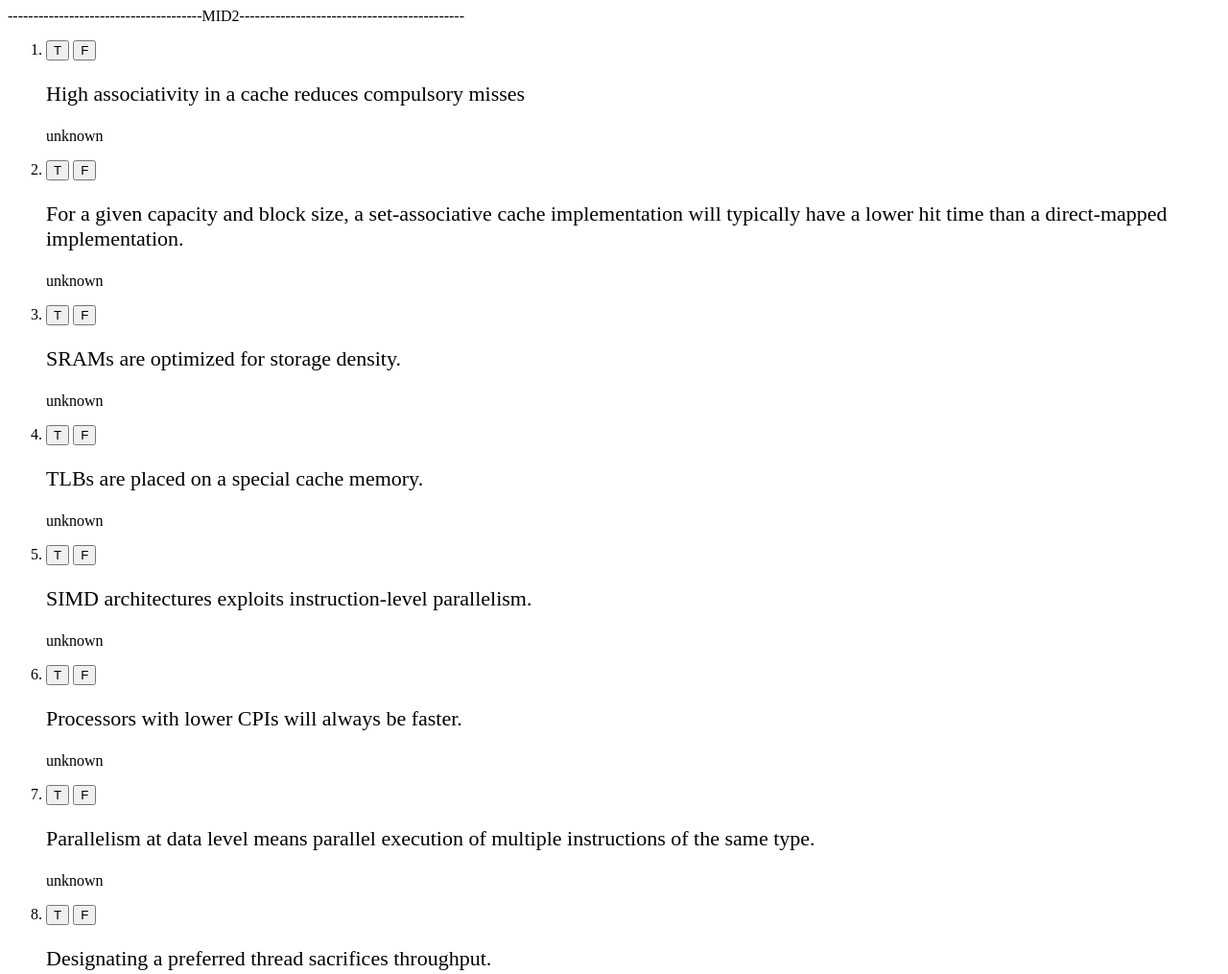
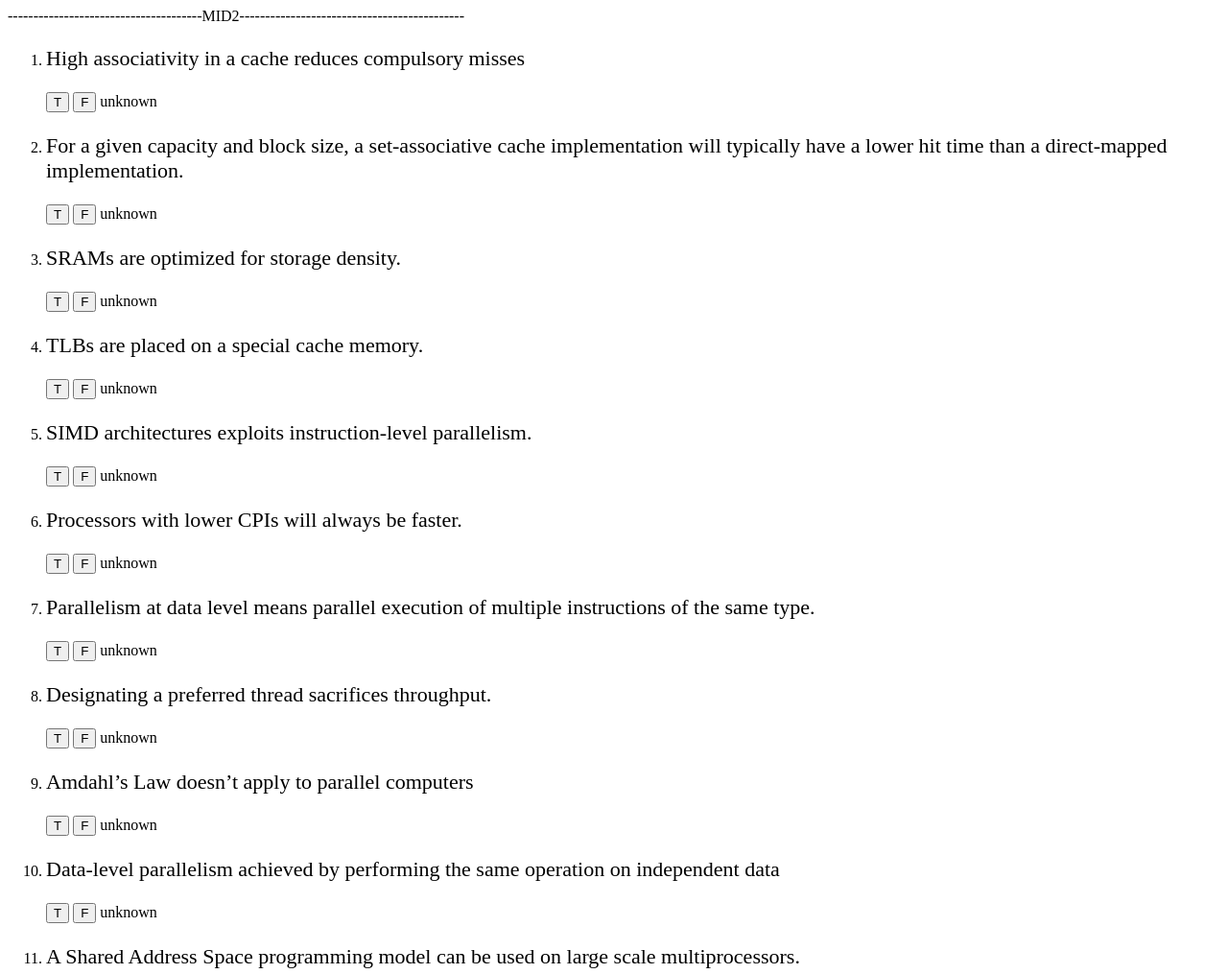
Before and after one commit to xiaobaibaibaibai/TrueFalseQuestion, a plain HTML site: page index.html in a window 1280 px wide. Shown: the top 1015 px of the page at 96% size. Drawn offline with nearby package versions, Linux system fonts and the light colour scheme.

Commit message:
tf inline

```diff
--- a/index.html
+++ b/index.html
@@ -19,10 +19,10 @@
     <label>--------------------------------------MID2--------------------------------------------</label>
     <ol>
       <li v-for="(value, key) in mid2TrueFalse">
+        <p style="font-size: 22px;">{{value.description}}</p>
         <button v-on:click="mid2TrueOrFalse(value.result, key, 'T')">T</button>
         <button v-on:click="mid2TrueOrFalse(value.result, key, 'F')">F</button>
-        <p style="font-size: 22px;">{{value.description}}</p>
-        <p v-bind:style="{ color: value.activeColor}">{{value.answer}}</p>
+        <p v-bind:style="{ color: value.activeColor}" style="display: inline;">{{value.answer}}</p>
       </li>
     </ol>
     <label>--------------------------------------MID2 Multi Choice--------------------------------------------</label>
```
